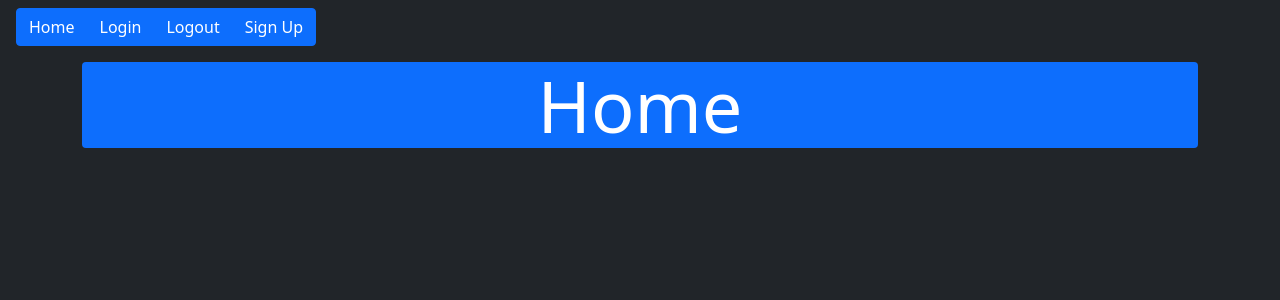
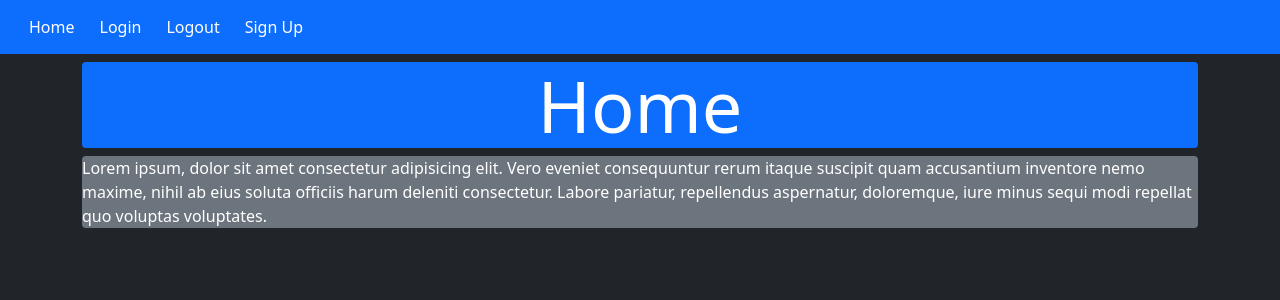
Before and after one commit to jashawnsyce/TestFlaskWebsite, a Flask app: page / in a window 1280 px wide. Shown: the top 300 px of the page. Run offline with Flask 3, Linux system fonts and the light colour scheme.

Commit message:
more layout updates

```diff
--- a/website/templates/base.html
+++ b/website/templates/base.html
@@ -8,9 +8,9 @@
     <title>{% block title %}DEFUALT{% endblock %}</title>
 </head>
 <body class="bg-dark text-white">
-    <nav class="navbar mx-3">
+    <nav class="navbar bg-primary">
         <div>
-            <div class="btn-group">
+            <div class="btn-group ms-3">
                 <a class="btn btn-primary" id="home" href="/">Home</a>
                 <a class="btn btn-primary" id="login" href="login">Login</a>
                 <a class="btn btn-primary" id="logout" href="logout">Logout</a>
--- a/website/templates/home.html
+++ b/website/templates/home.html
@@ -4,4 +4,8 @@
 <h1 class="display-2 text-center bg-primary rounded">
     Home
 </h1>
+<p class="bg-secondary rounded">
+    Lorem ipsum, dolor sit amet consectetur adipisicing elit. Vero eveniet consequuntur rerum itaque suscipit quam accusantium inventore nemo maxime,
+    nihil ab eius soluta officiis harum deleniti consectetur. Labore pariatur, repellendus aspernatur, doloremque, iure minus sequi modi repellat quo voluptas voluptates.
+</p>
 {% endblock %}
--- a/website/templates/login.html
+++ b/website/templates/login.html
@@ -1,7 +1,7 @@
 {% extends "base.html" %} {% block title %}Log in{% endblock %}
 
 {% block content%}
-<form method="post">
+<form class="pb-2 ps-2 border border-primary  border-3 rounded" method="post">
     <h3 class="text-center" >Log In</h3>
     <div>
         <label for="email">Email Address</label>
--- a/website/templates/signup.html
+++ b/website/templates/signup.html
@@ -1,7 +1,7 @@
 {% extends "base.html" %} {% block title %}Sign up!{% endblock %}
 
 {% block content%}
-<form method="post">
+<form class="pb-2 ps-2 border border-primary  border-3 rounded" method="post">
     <h3 class="text-center">Sign Up Here!</h3>
     <div>
         <label for="email">Email Address</label>
```
Also changed, not shown: website/auth.py (+1 -8 lines).
